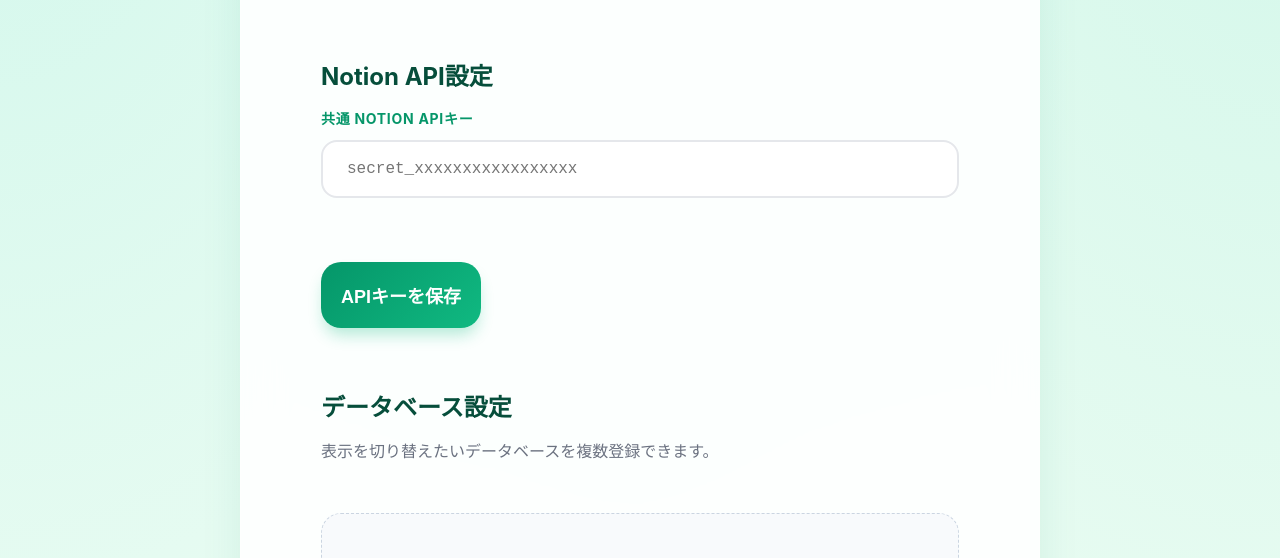
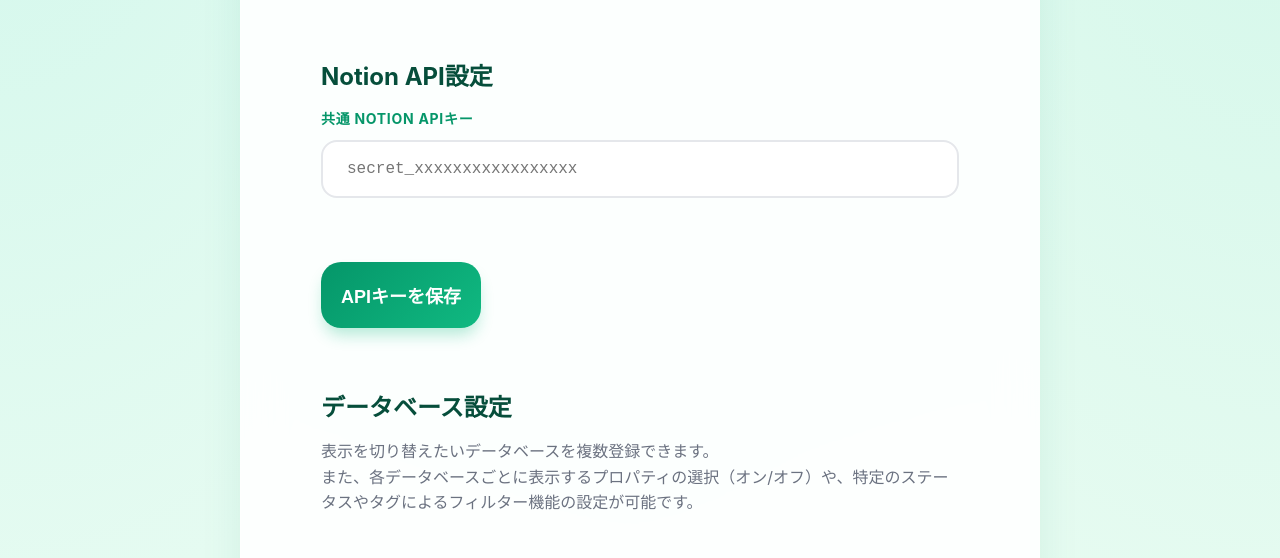
Before and after one commit to ryota-kashi/notion-todo-extension, a browser extension: page src/options.html in a window 1280 px wide. Shown: the part 212-770 px from the top of the page. Drawn offline with Linux system fonts and the light colour scheme.

Commit message:
オプションページの拡充

```diff
--- a/src/options.html
+++ b/src/options.html
@@ -35,7 +35,8 @@
     <div class="section">
       <h2>データベース設定</h2>
           <p class="description">
-            表示を切り替えたいデータベースを複数登録できます。
+            表示を切り替えたいデータベースを複数登録できます。<br>
+            また、各データベースごとに表示するプロパティの選択（オン/オフ）や、特定のステータスやタグによるフィルター機能の設定が可能です。
           </p>
 
           <div id="dbList" class="db-settings-list">
```
